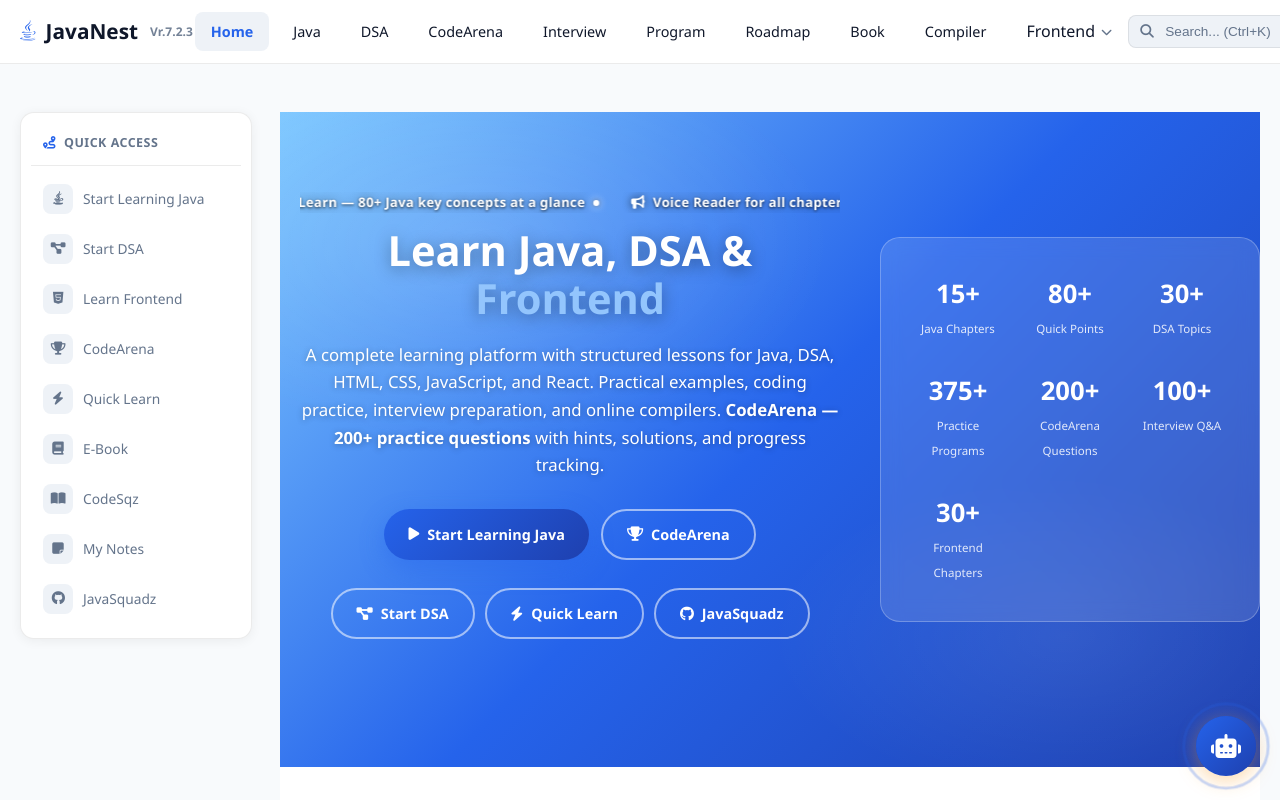
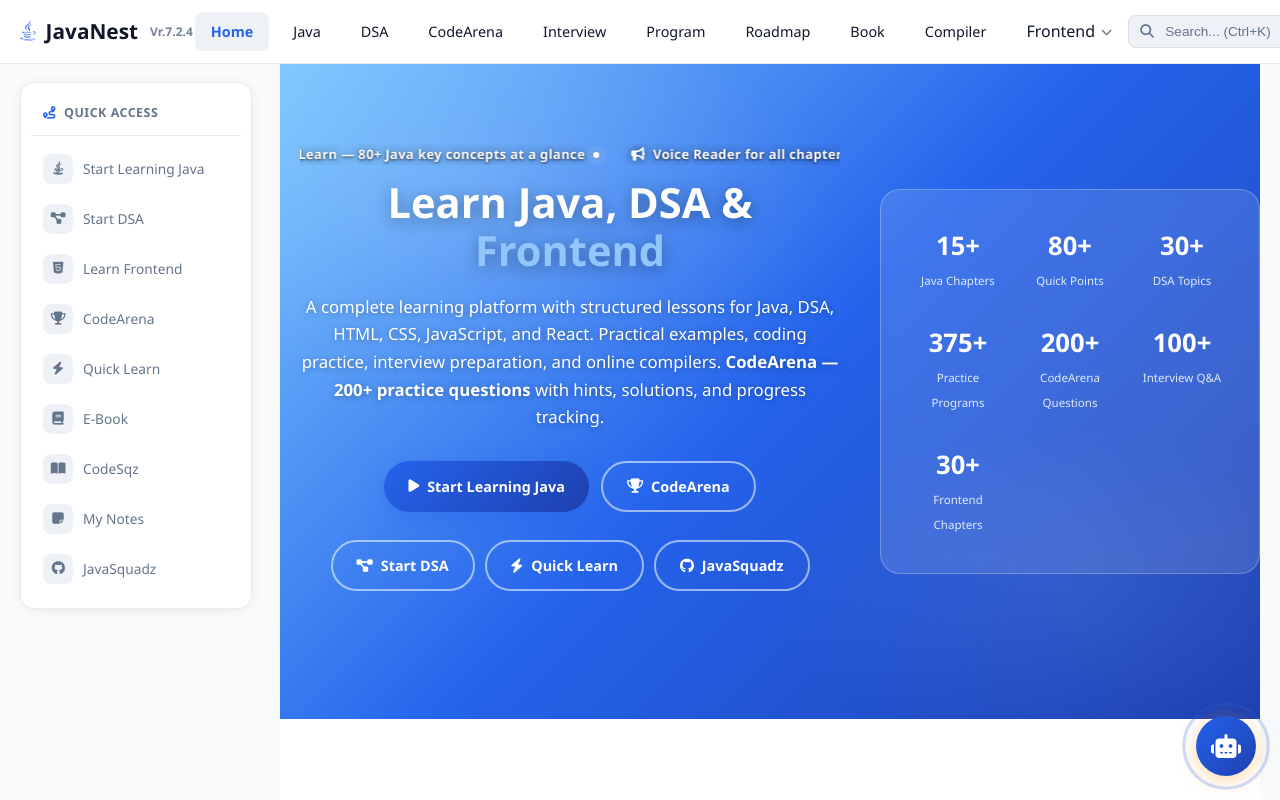
Before and after one commit to abhinavmaurya12/javapath-react, a React (Vite) app: page / in a window 1280 px wide. Shown: the top 800 px of the page. Built offline with nearby package versions, Linux system fonts and the light colour scheme.

Commit message:
Bump to Vr.7.2.4 and fix home hero gap (flush under navbar)

```diff
--- a/src/assets/css/components.css
+++ b/src/assets/css/components.css
@@ -46,6 +46,10 @@
    layout uses the left side sub-nav instead. */
 @media(min-width:769px){
   body.home-subnav-mobile-only .sub-nav{display:none}
+  /* On the home page the horizontal sub-nav is hidden on desktop, so the
+     hero can sit flush against the navbar (no 48px gap). The main element
+     uses an inline padding-top, so this needs !important to win. */
+  body.home-subnav-mobile-only main{padding-top:var(--nav-h,64px) !important}
 }
 
 /* === Home Page Left Side Sub-Nav === */
--- a/src/components/Navbar.jsx
+++ b/src/components/Navbar.jsx
@@ -119,7 +119,7 @@ export default function Navbar() {
   return (
     <nav className="navbar">
       <div className="nav-brand">
-        <i className="fa-brands fa-java"></i> JavaNest <span className="nav-version">Vr.7.2.3</span>
+        <i className="fa-brands fa-java"></i> JavaNest <span className="nav-version">Vr.7.2.4</span>
       </div>
       <button className="mobile-menu-btn" onClick={e => { e.stopPropagation(); toggleMenu() }}>
         <i className="fas fa-bars"></i>
```
